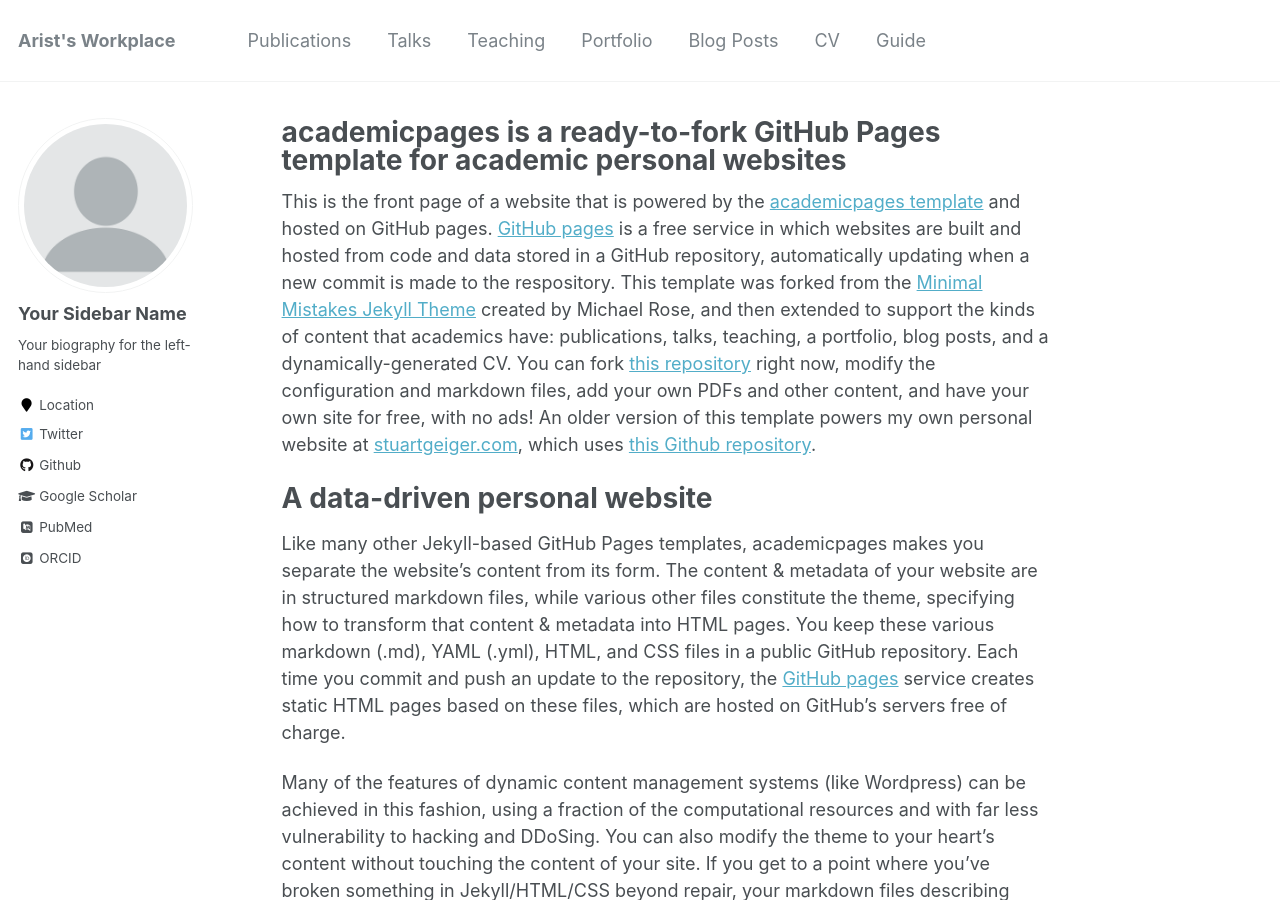
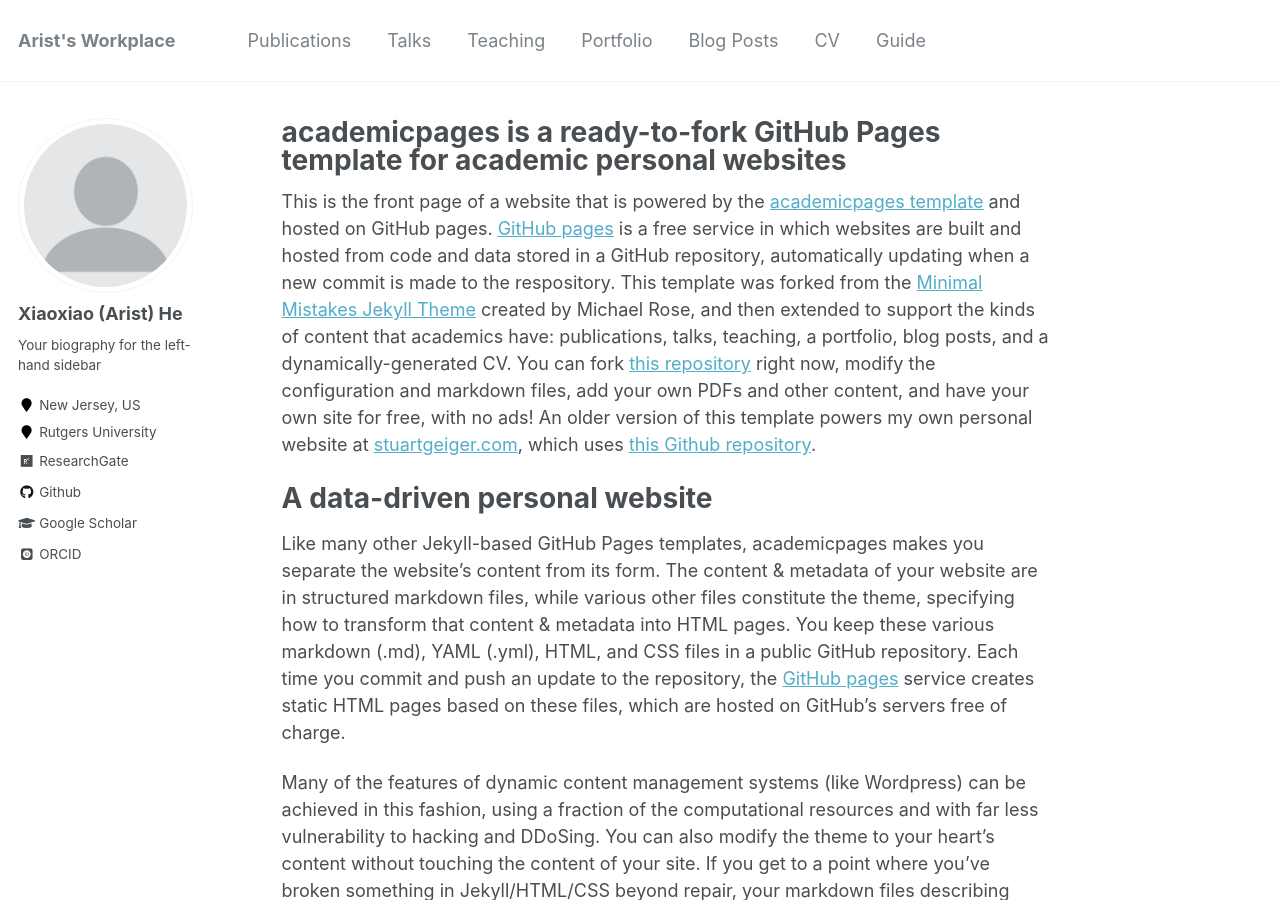
Before and after one commit to hexiaoxiao-cs/hexiaoxiao-cs.github.io, a Jekyll site: the page built from _pages/about.md, in a window 1280 px wide and 900 px high. Built offline with Jekyll 4.4.1, drawn with Linux system fonts in a browser that asks for light colours; some web fonts are replaced.

Commit message:
Fixing something

```diff
--- a/_config.yml
+++ b/_config.yml
@@ -80,15 +80,15 @@
 
 # Site Author
 author:
-  name             : "Your Sidebar Name"
+  name             : "Xiaoxiao (Arist) He"
   avatar           : "profile.png"
   bio              : "Your biography for the left-hand sidebar"
-  location         : "Location"
-  employer         :
-  pubmed           : "https://www.ncbi.nlm.nih.gov/pubmed/?term=john+snow"
-  googlescholar    : "http://yourfullgooglescholarurl.com"
+  location         : "New Jersey, US"
+  employer         : "Rutgers University"
+  pubmed           :
+  googlescholar    : "https://scholar.google.com/citations?user=WmK6IOEAAAAJ&hl=en"
   email            :
-  researchgate     :  # example: "https://www.researchgate.net/profile/yourprofile"
+  researchgate     : "https://www.researchgate.net/profile/Xiaoxiao-He-7"
   uri              :
   bitbucket        :
   codepen          :
@@ -96,20 +96,20 @@
   flickr           :
   facebook         :
   foursquare       :
-  github           : "academicpages"
+  github           : "hexiaoxiao-cs"
   google_plus      :
   keybase          :
   instagram        :
   impactstory      : #"https://profiles.impactstory.org/u/xxxx-xxxx-xxxx-xxxx"
   lastfm           :
   linkedin         :
-  orcid            : "http://orcid.org/yourorcidurl"
+  orcid            : "https://orcid.org/0000-0003-4581-0712"
   pinterest        :
   soundcloud       :
   stackoverflow    : # http://stackoverflow.com/users/123456/username
   steam            :
   tumblr           :
-  twitter          : "replacethistwitterhandle"
+  twitter          :
   vine             :
   weibo            :
   xing             :
@@ -255,7 +255,7 @@
 permalink: /:categories/:title/
 # paginate: 5 # amount of posts to show
 # paginate_path: /page:num/
-timezone: America/Los_Angeles # http://en.wikipedia.org/wiki/List_of_tz_database_time_zones
+timezone: America/New_York # http://en.wikipedia.org/wiki/List_of_tz_database_time_zones
 
 
 # Plugins
```
